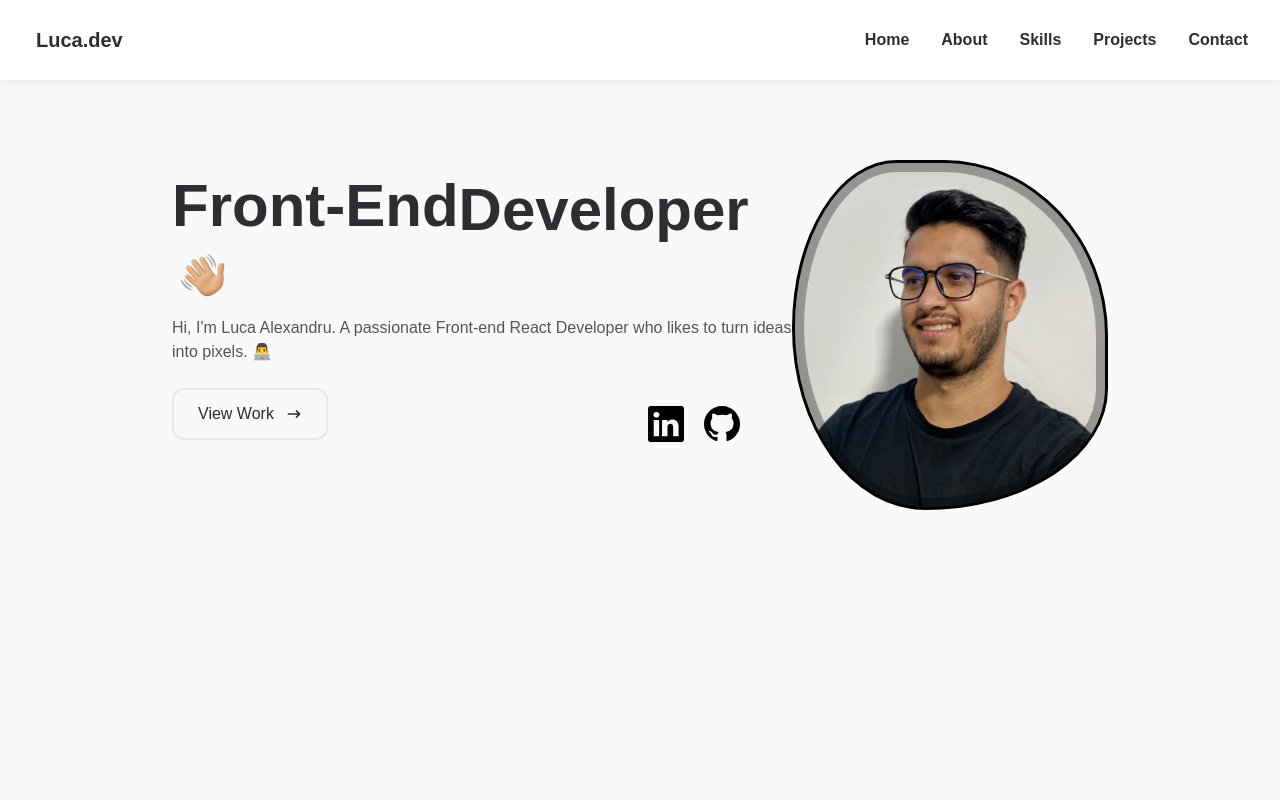
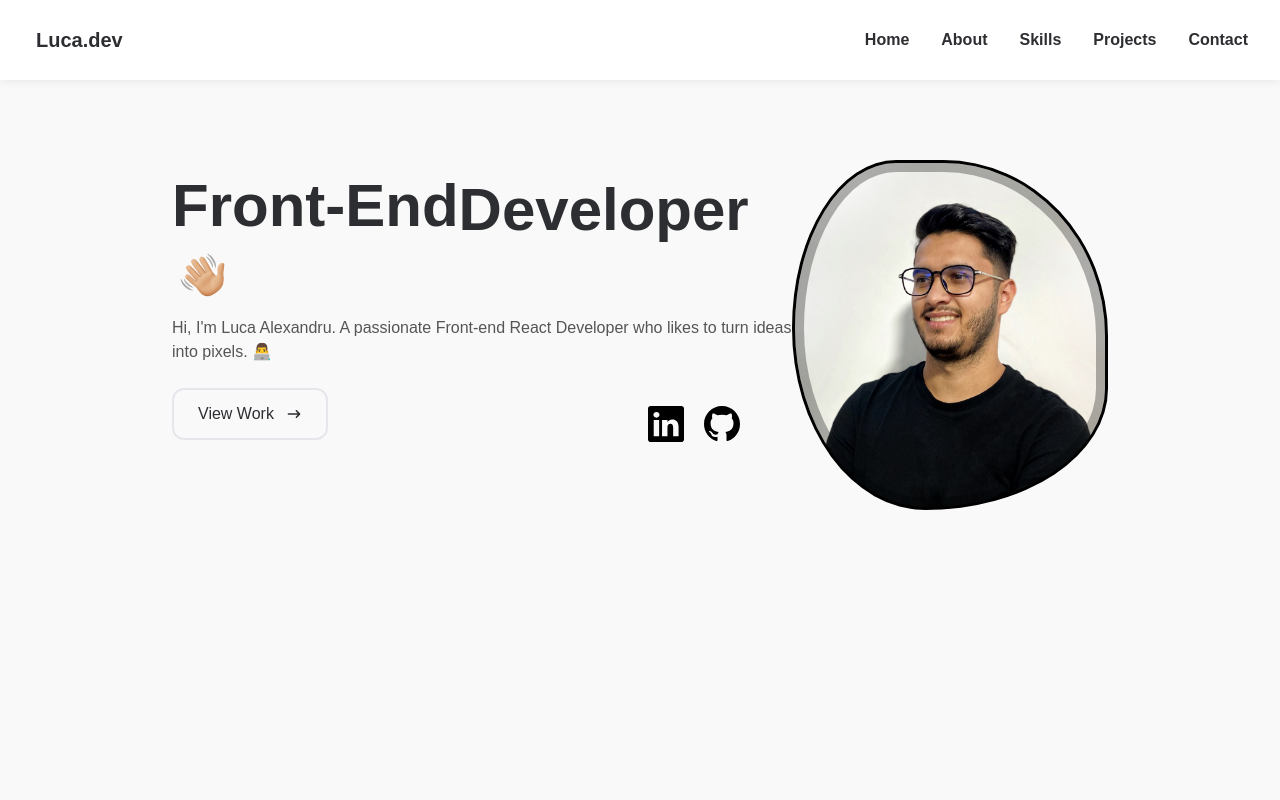
Before and after one commit to luca1777/portofolio-website, a React (Create React App) app: page / in a window 1280 px wide. Shown: the top 800 px of the page. Built offline with nearby package versions, Linux system fonts and the light colour scheme.

Commit message:
change photo profile

```diff
--- a/src/components/home.css
+++ b/src/components/home.css
@@ -9,7 +9,7 @@
     justify-self: center;
     animation: profile_animate 8s ease-in-out infinite 1s;
     border: 3px solid black;
-    filter: brightness(0.9);
+    /* filter: brightness(0.9); */
 }
 
 @keyframes profile_animate {
```
Also changed, not shown: src/assets/luca-profil.jpeg.
